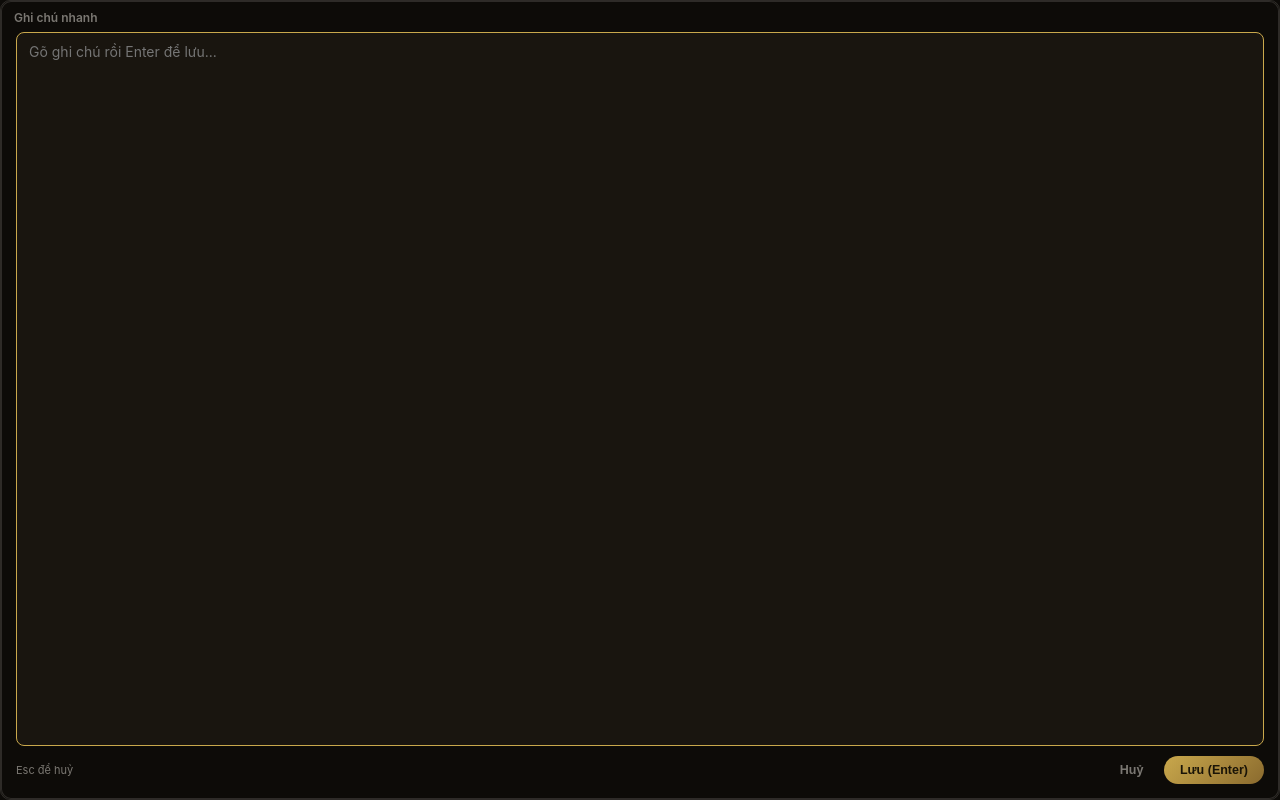
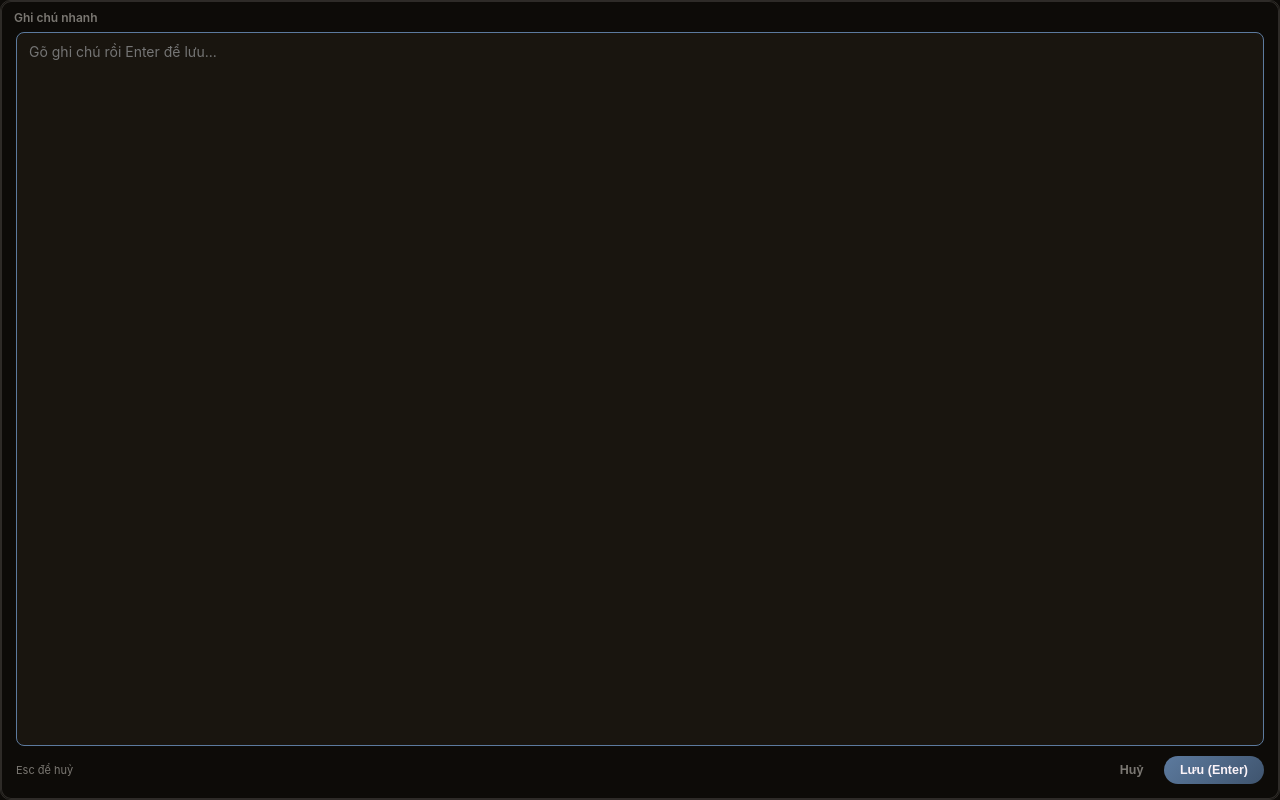
Before and after one commit to MtamVP/WorkHub-ORG, a website: page quick-capture.html in a window 1280 px wide. Drawn offline with nearby package versions, Linux system fonts and the light colour scheme.

Commit message:
Đồng bộ navy vào 2 mini-theme độc lập (quick-capture, AI uploader docs)
Cả 2 file có :root riêng, không nối với style.css chính, nên đợt đổi màu
navy trước không tự lan tới đây — sửa tay theo đúng cặp giá trị navy đã
chọn.

- quick-capture.html (cửa sổ Tauri riêng, src-tauri/src/lib.rs): --gold/
  --gold-deep đổi #C9A84C/#8A6A2E -> #5C7A9E/#3F546E; chữ nút Lưu đổi từ
  #1A1407 (tối, hợp vàng sáng cũ) sang #FBF3F8 (khớp cách dùng --on-gold
  mọi nơi khác trong 3 app). Xác nhận qua Browser pane -- file này hoá ra
  vẫn mở được qua dev server tĩnh, không chỉ qua cửa sổ Tauri thật.
- tools/ai_uploader_setup/style.css: --accent/--accent-hover đổi tương tự,
  box-shadow rgba tính lại theo hex mới. Xác nhận qua Browser pane.

Co-Authored-By: Claude Opus 5 <noreply@anthropic.com>

```diff
--- a/quick-capture.html
+++ b/quick-capture.html
@@ -10,8 +10,8 @@
     --text-primary: #F3EFE6;
     --text-muted: rgba(243, 239, 230, 0.48);
     --border-color: rgba(243, 239, 230, 0.14);
-    --gold: #C9A84C;
-    --gold-deep: #8A6A2E;
+    --gold: #5C7A9E;
+    --gold-deep: #3F546E;
   }
   * { box-sizing: border-box; }
   html, body {
@@ -40,7 +40,7 @@
     border: none; border-radius: 999px; padding: 7px 16px; font-size: 12.5px; font-weight: 600;
     cursor: pointer;
   }
-  button[type="submit"] { background: linear-gradient(135deg, var(--gold), var(--gold-deep)); color: #1A1407; }
+  button[type="submit"] { background: linear-gradient(135deg, var(--gold), var(--gold-deep)); color: #FBF3F8; }
   button[type="button"] { background: transparent; color: var(--text-muted); }
 </style>
 </head>
--- a/tools/ai_uploader_setup/style.css
+++ b/tools/ai_uploader_setup/style.css
@@ -6,8 +6,8 @@
     --border-glow: rgba(255, 255, 255, 0.1);
     --text-primary: #ededed;
     --text-secondary: #a1a1aa;
-    --accent: #C9A84C;
-    --accent-hover: #E8C87A;
+    --accent: #5C7A9E;
+    --accent-hover: #86A2C4;
     --success: #10b981;
     --success-bg: rgba(16, 185, 129, 0.1);
     --warning: #f59e0b;
@@ -216,7 +216,7 @@ hr {
 .download-btn:hover {
     background: var(--accent-hover);
     transform: translateY(-1px);
-    box-shadow: 0 4px 14px rgba(201,168,76,0.35);
+    box-shadow: 0 4px 14px rgba(92, 122, 158, 0.35);
 }
 
 /* Step Cards */
```
